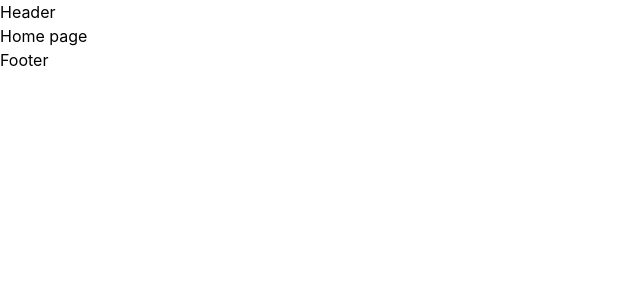
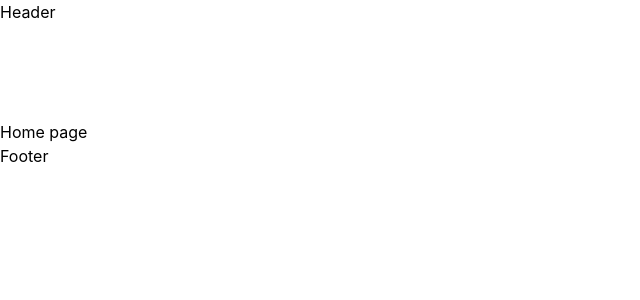
Before and after one commit to archis-academy/december-frontend-lalasia-2025, a React (Vite) app: page / in a window 1280 px wide. Shown: the top 300 px of the page, without its empty margins (0-640 px from the left). Built offline with nearby package versions, Linux system fonts and the light colour scheme.

Commit message:
the styles have been revized

```diff
--- a/src/layouts/MainLayout/MainLayout.module.scss
+++ b/src/layouts/MainLayout/MainLayout.module.scss
@@ -1,4 +1,22 @@
 .mainlayout {
+    max-width: 1440px;
+    width: 100%;
+    margin: 0 auto;
     display: flex;
     flex-direction: column;
+
+    header {
+        width: 100%;
+        height: 120px;
+    }
+
+    main {
+        flex: 1;
+        width: 100%;
+    }
+
+    footer {
+        width: 100%;
+        height: 290px;
+    }
 }
```
